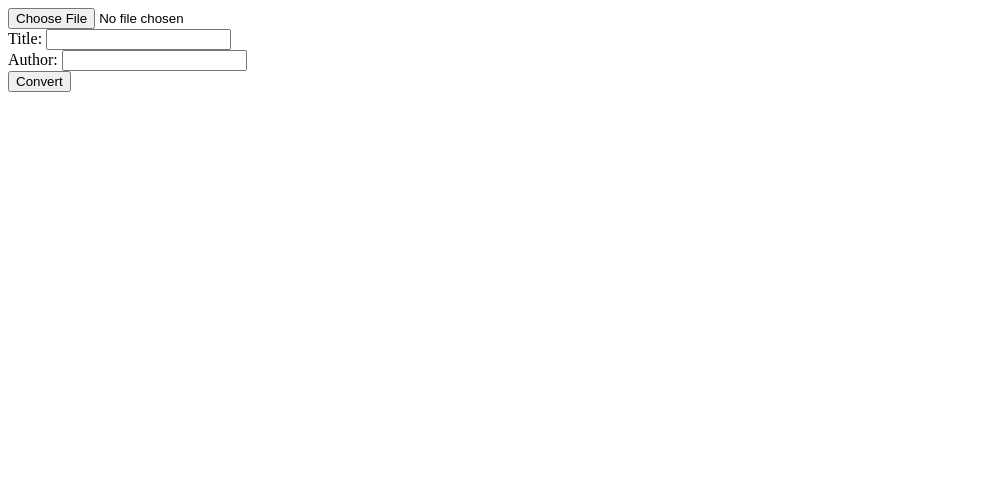
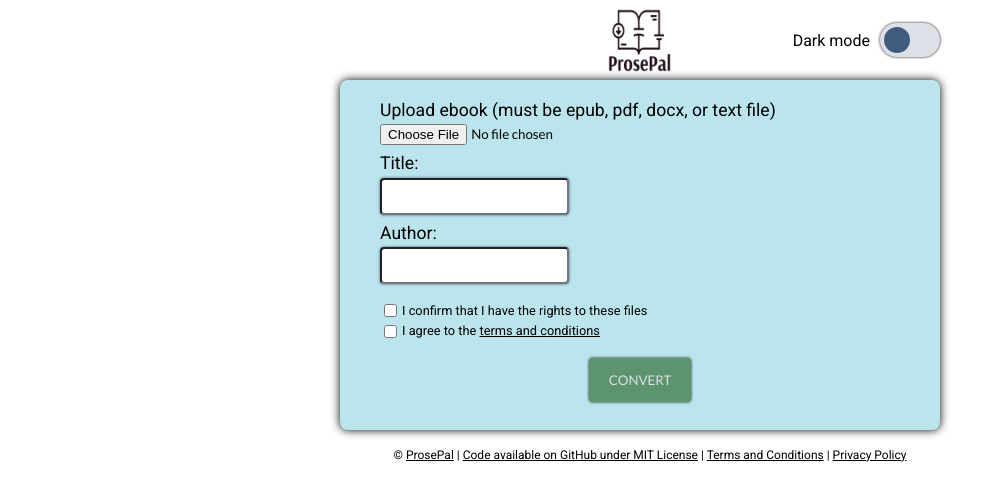
Before and after one commit to ashrobertsdragon/Finetune-GPT-3.5-for-Authors, a Flask app: template templates/convert-ebook.html in a window 1280 px wide. Shown: the top 501 px of the page, without its empty margins (0-1002 px from the left). Run offline with Flask 3, Linux system fonts and the light colour scheme; the template is opened without the code that fills it, so the values that code supplies are empty.

Commit message:
updated convert-ebook html file

```diff
--- a/app.py
+++ b/app.py
@@ -17,7 +17,7 @@ MAX_FILE_SIZE = 2 * 1024 * 1024  # 2 MB
 app.config["UPLOAD_FOLDER"] = UPLOAD_FOLDER
 app.config["MAX_CONTENT_LENGTH"] = MAX_FILE_SIZE
 
-@app.route("/", methods=["GET", "POST"])
+@app.route("/finetune", methods=["GET", "POST"])
 def index():
   if request.method == "POST":
     role = request.form["role"]
@@ -42,9 +42,9 @@ def index():
           return "File is not UTF-8 encoded", 400
 
     threading.Thread(target=train, args=(folder_name, user_key, role, chunk_type)).start()
-    return render_template("index.html", folder_name=folder_name.split("/")[-1])
+    return render_template("finetune.html", folder_name=folder_name.split("/")[-1])
 
-  return render_template("index.html")
+  return render_template("finetune.html")
 
 @app.route("/status/<folder_name>")
 def status(folder_name: str):
--- a/templates/convert-ebook.html
+++ b/templates/convert-ebook.html
@@ -1,14 +1,82 @@
 <!DOCTYPE html>
 <html>
 <head>
-    <title>Convert Ebook to Text</title>
+  <title>Convert Ebook to Text</title>
+  <link rel="icon" href="favicon.ico" type="image/x-icon">
+  <link rel="apple-touch-icon" sizes="180x180" href="apple-touch-icon.png">
+  <link href="https://fonts.googleapis.com/css2?family=Roboto:wght@400;700&family=Lato:wght@400;700&display=swap" rel="stylesheet">
+  <link rel="stylesheet" href="{{ url_for('static', filename='style.css') }}">
 </head>
 <body>
-    <form action="{{ url_for('convert_ebook') }}" method="post" enctype="multipart/form-data">
-        <input type="file" name="ebook" accept=".epub,pdf,docx,txt"><br>
-        Title: <input type="text" name="title"><br>
-        Author: <input type="text" name="author"><br>
-        <input type="submit" value="Convert">
+  <div class="form-container">
+    <div class="header">
+      <img src="static/logo.png" alt="ProsePal logo" id="logo">
+      <div id="toggle">
+        <p>Dark mode</p>
+        <label class="switch">
+          <input type="checkbox" id="darkModeToggle">
+          <span class="slider round"></span>
+        </label>
+      </div>
+    </div>
+    <form id="conversionForm" action="{{ url_for('convert_ebook') }}" method="post" enctype="multipart/form-data">
+      <div id="upload">
+        <label for="ebook">Upload ebook (must be epub, pdf, docx, or text file)</label>
+        <input type="file" name="ebook" accept=".epub,pdf,docx,txt">
+      </div>
+      <div id=""metadata">
+        <div id="title">
+          <label for="title">Title:</label>
+          <input type="text" name="title">
+        </div>
+        <div id="author">
+          <label for="author">Author:</label>
+          <input type="text" name="author"><br>
+        </div>
+      </div>
+        <div id="checkboxes">
+          <div id="rights">
+            <input type="checkbox" id="rights_confirmation" name="rights_confirmation" required>
+            <label for="rights_confirmation">I confirm that I have the rights to these files</label>
+          </div>
+          <div id="terms">
+            <input type="checkbox" id="terms_agreement" name="terms_agreement" required>
+            <label for="terms_agreement">I agree to the  <a href="/terms" target="_blank">terms and conditions</a></label>
+          </div>
+        </div>
+      <input type="submit" value="Convert">
     </form>
+    <div id="loadingMessage" style="display: none;">Converting file, please wait...</div>
+  </div>
+  <footer style="bottom: 0; width: 100%; text-align: center; padding: 10px">
+    <div>
+      © <a href="https://prosepal.io" target="_blank">ProsePal</a>
+      <span> | </span>
+      <a href ="https://github.com/ashrobertsdragon/convert_ebook_files">Code available on GitHub under MIT License</a>
+      <span> | </span>
+      <a href="/terms" target="_blank">Terms and Conditions</a>
+      <span> | </span>
+      <a href="/privacy" target="_blank">Privacy Policy</a>
+    </div>
+  </footer>
+  <script>
+    document.addEventListener('DOMContentLoaded', (event) => {
+      const form = document.getElementById('conversionForm');
+      const loadingMessage = document.getElementById('loadingMessage');
+      const titleField = form.querySelector('input[name="title"]');
+      const fileUploader = form.querySelector('input[name="ebook"]');
+
+      form.addEventListener('submit', (e) => {
+        loadingMessage.style.display = 'block';
+
+        // Clear specific fields after a short delay to allow form submission
+        setTimeout(() => {
+          titleField.value = '';
+          fileUploader.value = '';
+          loadingMessage.style.display = 'none';
+        }, 100); // Adjust the delay as needed
+      });
+    });
+  </script>
 </body>
 </html>
```
